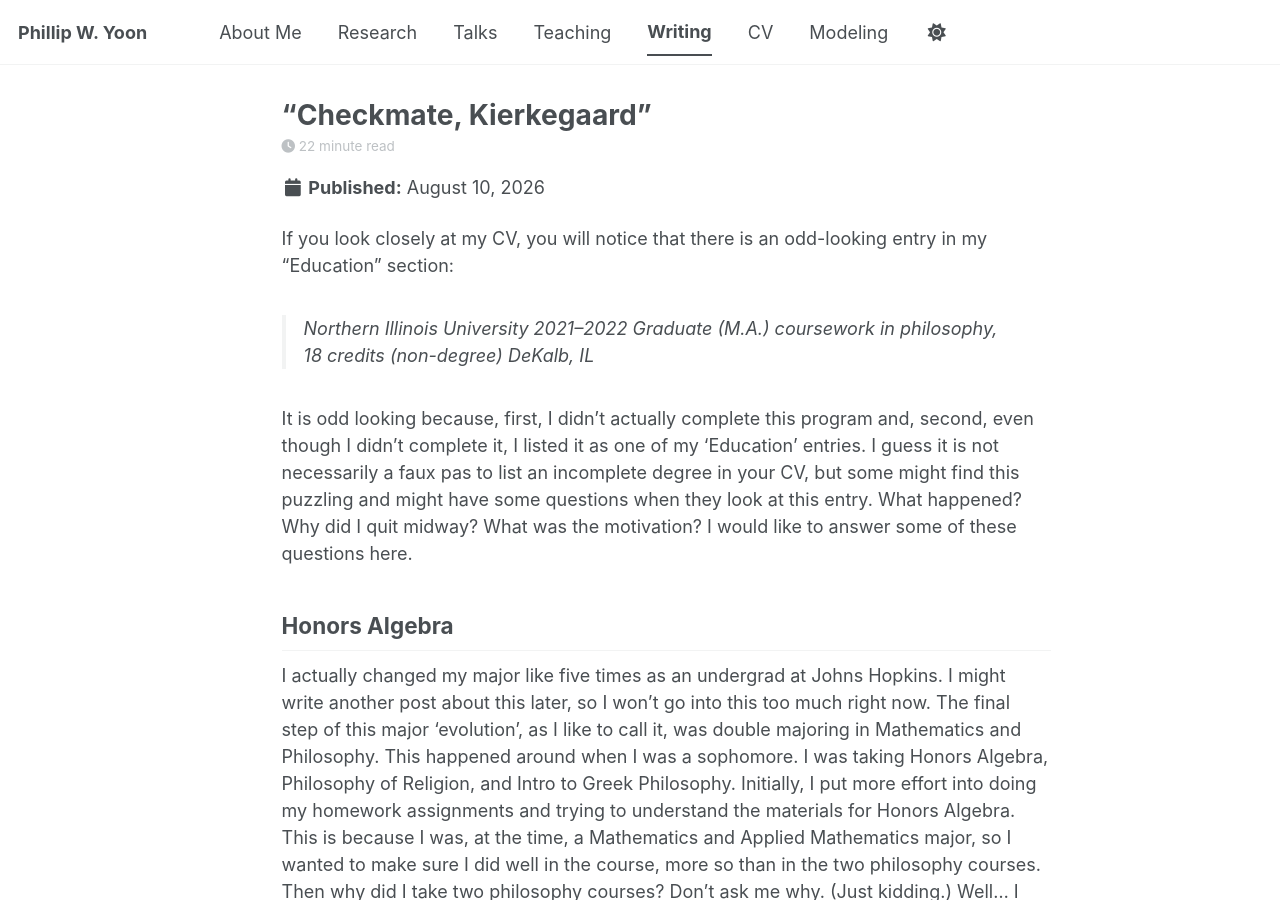
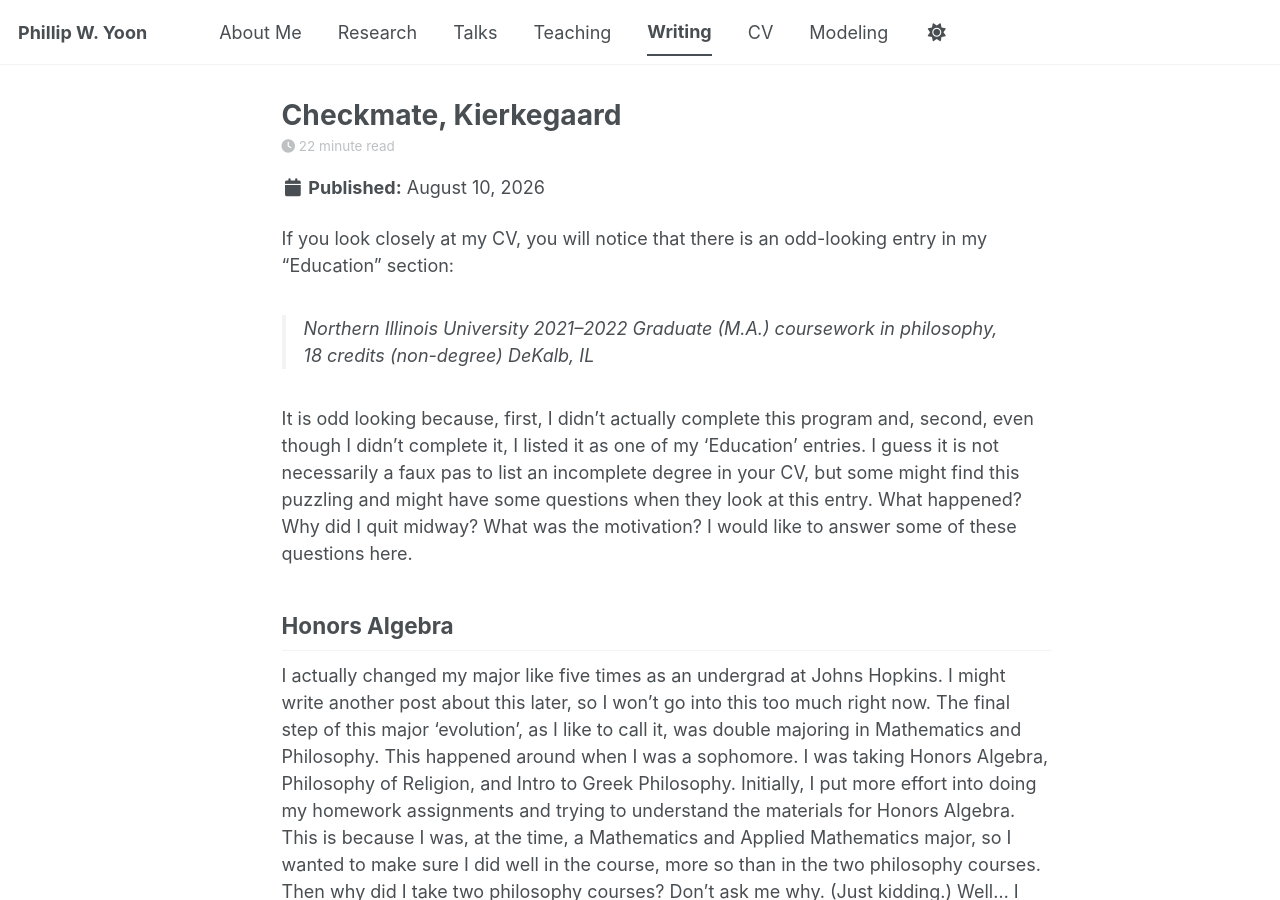
Before and after one commit to pwyoon/pwyoon.github.io, a Jekyll site: the page built from _posts/2026-08-10-reflections-01.md, in a window 1280 px wide and 900 px high. Built offline with Jekyll 4.4.1, drawn with Linux system fonts in a browser that asks for light colours; comment, search, counter and statistics services are not loaded; a style sheet for code colours, icons or effects is not loaded.

```diff
--- a/_posts/2026-08-10-reflections-01.md
+++ b/_posts/2026-08-10-reflections-01.md
@@ -1,6 +1,6 @@
 ---
 layout: single
-title: “Checkmate, Kierkegaard”
+title: Checkmate, Kierkegaard
 date: 2026-08-10
 categories:
   - reflections
```
